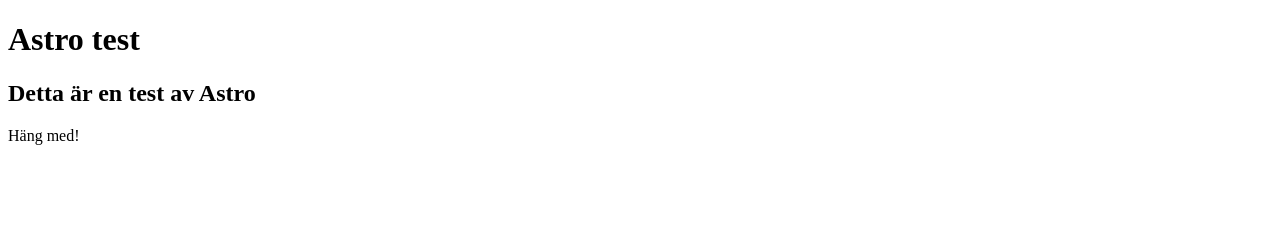
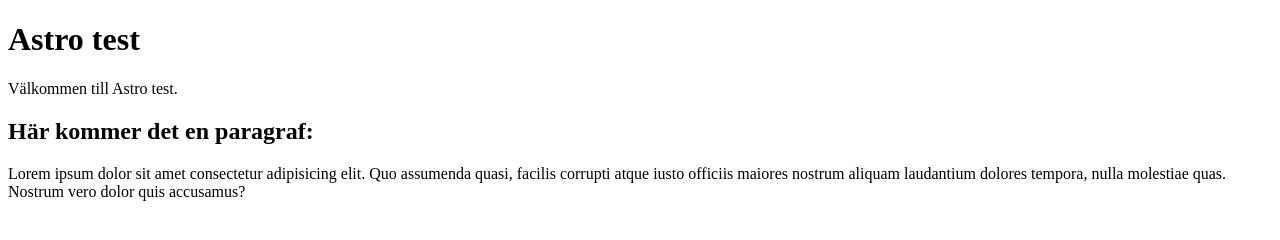
Before and after one commit to MathildaLeidersdorff/testvscodeastro, an Astro site: page / in a window 1280 px wide. Built offline with nearby package versions, Linux system fonts and the light colour scheme; Astro itself is replaced by a stand-in of ours.

Commit message:
paragraf added

```diff
--- a/src/pages/index.astro
+++ b/src/pages/index.astro
@@ -12,7 +12,10 @@
 	</head>
 	<body>
 		<h1>Astro test</h1>
-		<h2>Detta är en test av Astro</h2>
-		<p>Häng med!</p>
+		<p>Välkommen till Astro test.</p>
+
+
+		<h2>Här kommer det en paragraf:</h2>
+		<p>Lorem ipsum dolor sit amet consectetur adipisicing elit. Quo assumenda quasi, facilis corrupti atque iusto officiis maiores nostrum aliquam laudantium dolores tempora, nulla molestiae quas. Nostrum vero dolor quis accusamus?</p>
 	</body>
 </html>
```
